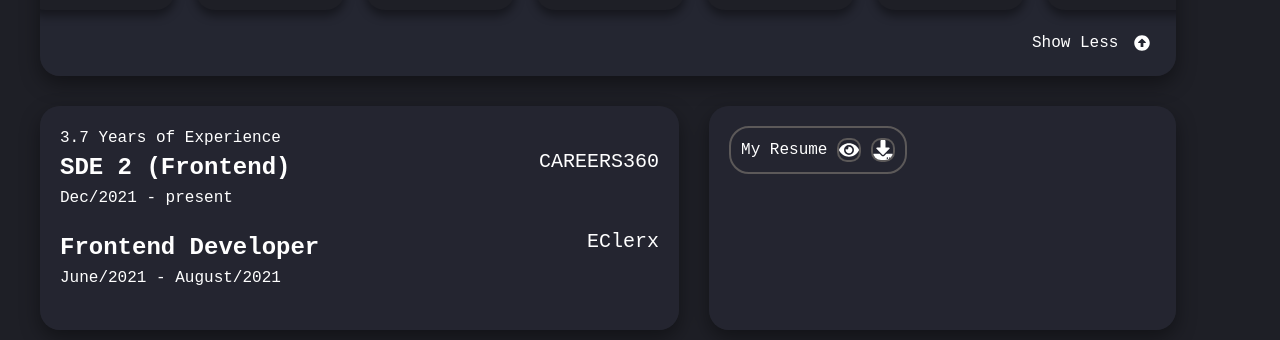
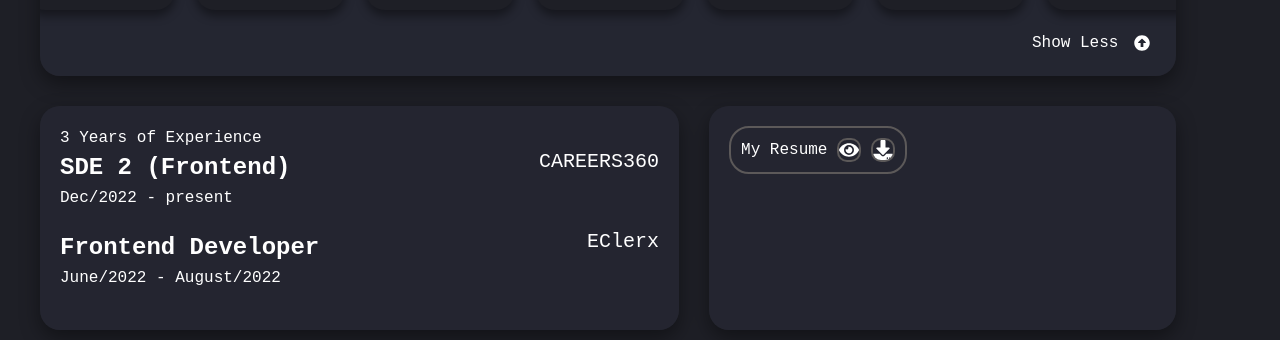
Before and after one commit to Sirjanpreetkaur/my-portfolio, a React (Create React App) app: page / in a window 1280 px wide. Shown: the part 880-1220 px from the top of the page. Built offline with nearby package versions, Linux system fonts and the light colour scheme.

Commit message:
Update experience.js

```diff
--- a/src/components/experience.js
+++ b/src/components/experience.js
@@ -8,13 +8,13 @@ const Experience = () => {
     return (
         <div className='experience-cover'>
             <div className='experience-years'>
-                3.7 Years of Experience
+                3 Years of Experience
             </div>
             <div className="experience-list">
                 <div className="experience-roles">
                     <div className="experience-role">
                         <strong>SDE 2 (Frontend)</strong>
-                        <div>Dec/2021 - present</div>
+                        <div>Dec/2022 - present</div>
                     </div>
                     <div>
                         <h5>CAREERS360</h5>
@@ -23,7 +23,7 @@ const Experience = () => {
                 <div className="experience-roles">
                     <div className="experience-role">
                         <strong>Frontend Developer</strong>
-                        <div>June/2021 - August/2021</div>
+                        <div>June/2022 - August/2022</div>
                     </div>
                     <div>
                         <h5>EClerx</h5>
```
